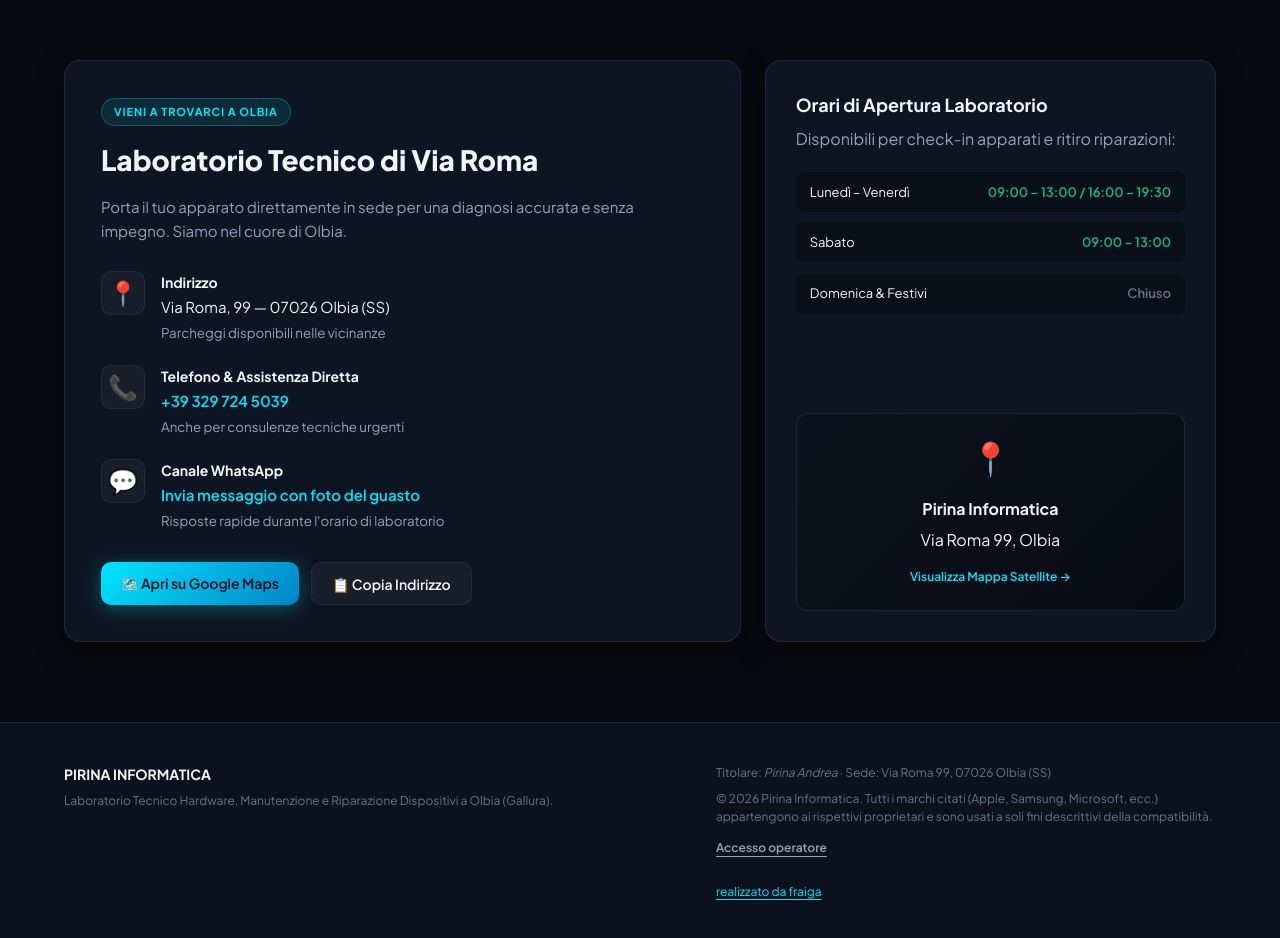
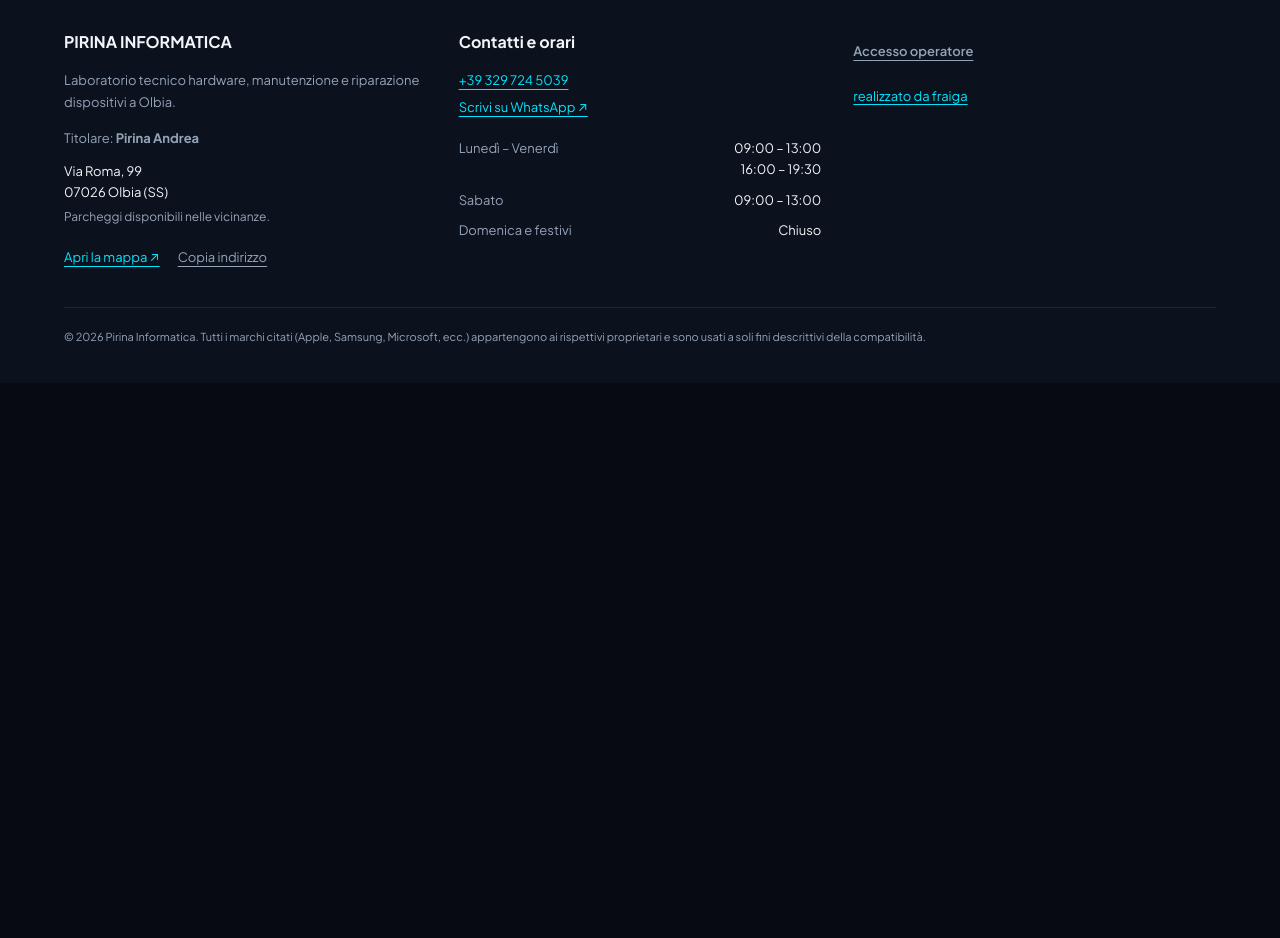
Before and after one commit to buttega-tech/pirina-informatica, a website: page index.html in a window 1280 px wide. Shown: the part 4860-5798 px from the top of the page. After the commit the page ends 5243 px from the top, so only its background shows below. Drawn offline with Linux system fonts and the light colour scheme.

Commit message:
feat: consolidate Pirina contact details in a three-column footer

```diff
--- a/index.html
+++ b/index.html
@@ -632,85 +632,6 @@
     </div>
   </section>
 
-  <!-- Location & Contact Section -->
-  <section class="section contact-section" id="contatti">
-    <div class="container contact-grid">
-      <div class="contact-info glass-panel">
-        <span class="badge-tag">VIENI A TROVARCI A OLBIA</span>
-        <h2>Laboratorio Tecnico di Via Roma</h2>
-        <p class="contact-lead">Porta il tuo apparato direttamente in sede per una diagnosi accurata e senza impegno. Siamo nel cuore di Olbia.</p>
-
-        <div class="info-blocks">
-          <div class="info-block">
-            <span class="info-icon">📍</span>
-            <div>
-              <strong>Indirizzo</strong>
-              <p>Via Roma, 99 — 07026 Olbia (SS)</p>
-              <small class="muted">Parcheggi disponibili nelle vicinanze</small>
-            </div>
-          </div>
-
-          <div class="info-block">
-            <span class="info-icon">📞</span>
-            <div>
-              <strong>Telefono & Assistenza Diretta</strong>
-              <p><a href="tel:+393297245039" class="highlight-link">+39 329 724 5039</a></p>
-              <small class="muted">Anche per consulenze tecniche urgenti</small>
-            </div>
-          </div>
-
-          <div class="info-block">
-            <span class="info-icon">💬</span>
-            <div>
-              <strong>Canale WhatsApp</strong>
-              <p><a href="https://wa.me/393297245039" target="_blank" rel="noopener" class="highlight-link">Invia messaggio con foto del guasto</a></p>
-              <small class="muted">Risposte rapide durante l'orario di laboratorio</small>
-            </div>
-          </div>
-        </div>
-
-        <div class="location-actions">
-          <a href="https://maps.google.com/?q=Via+Roma+99+07026+Olbia+SS" target="_blank" rel="noopener" class="btn btn-primary">
-            🗺️ Apri su Google Maps
-          </a>
-          <button id="copy-address-btn" class="btn btn-outline">
-            📋 Copia Indirizzo
-          </button>
-        </div>
-      </div>
-
-      <!-- Opening Hours & Map Frame -->
-      <div class="hours-card glass-panel">
-        <h3>Orari di Apertura Laboratorio</h3>
-        <p class="muted">Disponibili per check-in apparati e ritiro riparazioni:</p>
-
-        <div class="schedule-table">
-          <div class="schedule-row">
-            <span>Lunedì – Venerdì</span>
-            <span class="hours-badge">09:00 – 13:00 / 16:00 – 19:30</span>
-          </div>
-          <div class="schedule-row">
-            <span>Sabato</span>
-            <span class="hours-badge">09:00 – 13:00</span>
-          </div>
-          <div class="schedule-row closed">
-            <span>Domenica & Festivi</span>
-            <span class="hours-badge muted">Chiuso</span>
-          </div>
-        </div>
-
-        <div class="map-placeholder">
-          <div class="map-inner">
-            <div class="map-pin">📍</div>
-            <strong>Pirina Informatica</strong>
-            <span>Via Roma 99, Olbia</span>
-            <a href="https://maps.google.com/?q=Via+Roma+99+07026+Olbia+SS" target="_blank" rel="noopener" class="map-link">Visualizza Mappa Satellite →</a>
-          </div>
-        </div>
-      </div>
-    </div>
-  </section>
-
   <!-- Sticky Bottom Bar for Mobile -->
   <aside class="mobile-bottom-bar">
     <a href="tel:+393297245039" class="m-action phone">
@@ -727,19 +648,35 @@
     </a>
   </aside>
 
-  <!-- Footer -->
-  <footer class="site-footer">
+  <!-- Footer: company information and reserved access -->
+  <footer class="site-footer" id="contatti">
     <div class="container footer-content">
-      <div class="footer-brand">
-        <strong>PIRINA INFORMATICA</strong>
-        <p>Laboratorio Tecnico Hardware, Manutenzione e Riparazione Dispositivi a Olbia (Gallura).</p>
-      </div>
-      <div class="footer-meta">
-        <p>Titolare: <em>Pirina Andrea</em> · Sede: Via Roma 99, 07026 Olbia (SS)</p>
-        <p class="copyright">© 2026 Pirina Informatica. Tutti i marchi citati (Apple, Samsung, Microsoft, ecc.) appartengono ai rispettivi proprietari e sono usati a soli fini descrittivi della compatibilità.</p>
-        <p><a href="/operatore" class="footer-operator">Accesso operatore</a></p>
+      <section class="footer-company" aria-labelledby="footer-company-title">
+        <h2 id="footer-company-title">PIRINA INFORMATICA</h2>
+        <p>Laboratorio tecnico hardware, manutenzione e riparazione dispositivi a Olbia.</p>
+        <p class="footer-owner">Titolare: <strong>Pirina Andrea</strong></p>
+        <address>Via Roma, 99<br>07026 Olbia (SS)</address>
+        <p class="footer-hint">Parcheggi disponibili nelle vicinanze.</p>
+        <div class="footer-actions">
+          <a href="https://maps.google.com/?q=Via+Roma+99+07026+Olbia+SS" target="_blank" rel="noopener noreferrer">Apri la mappa ↗</a>
+          <button id="copy-address-btn" type="button">Copia indirizzo</button>
+        </div>
+      </section>
+      <section class="footer-contacts" aria-labelledby="footer-contacts-title">
+        <h2 id="footer-contacts-title">Contatti e orari</h2>
+        <p><a href="tel:+393297245039">+39 329 724 5039</a></p>
+        <p><a href="https://wa.me/393297245039" target="_blank" rel="noopener noreferrer">Scrivi su WhatsApp ↗</a></p>
+        <dl class="footer-hours">
+          <div><dt>Lunedì – Venerdì</dt><dd>09:00 – 13:00<br>16:00 – 19:30</dd></div>
+          <div><dt>Sabato</dt><dd>09:00 – 13:00</dd></div>
+          <div><dt>Domenica e festivi</dt><dd>Chiuso</dd></div>
+        </dl>
+      </section>
+      <div class="footer-utility">
+        <a href="/operatore" class="footer-operator">Accesso operatore</a>
         <p class="footer-credit"><fraiga-credit theme="dark"><a href="https://fraiga.it/" target="_blank" rel="noopener noreferrer">realizzato da fraiga</a></fraiga-credit></p>
       </div>
+      <p class="copyright">© 2026 Pirina Informatica. Tutti i marchi citati (Apple, Samsung, Microsoft, ecc.) appartengono ai rispettivi proprietari e sono usati a soli fini descrittivi della compatibilità.</p>
     </div>
   </footer>
 
--- a/style.css
+++ b/style.css
@@ -1080,57 +1080,43 @@
 /* Footer */
 .site-footer {
   border-top: 1px solid var(--border-color);
-  padding: 40px 0 60px 0;
+  padding: 48px 0 36px;
   background: var(--bg-surface);
-  font-size: 12px;
-  color: var(--text-dim);
-}
-
+  font-size: 13px;
+  color: var(--text-muted);
+  scroll-margin-top: 96px;
+}
 .footer-content {
-  display: flex;
-  justify-content: space-between;
-  gap: 30px;
-  flex-wrap: wrap;
-}
-
-.footer-brand strong {
-  font-size: 14px;
-  color: var(--text-main);
-  display: block;
-  margin-bottom: 6px;
-}
-
-.footer-meta {
-  max-width: 500px;
-}
-
-.copyright {
-  margin-top: 8px;
-  line-height: 1.5;
-}
-
-.footer-operator {
-  display: inline-flex;
-  align-items: center;
-  min-height: 44px;
-  color: var(--text-muted);
-  font-weight: 600;
-  text-underline-offset: 4px;
-}
-
-.footer-operator:hover,
-.footer-operator:focus-visible {
-  color: var(--accent-cyan);
-}
-
-.footer-credit {
-  margin-top: 12px;
-}
-
-.footer-credit a {
-  color: var(--accent-cyan);
-  text-decoration: underline;
-  text-underline-offset: 3px;
+  display: grid;
+  grid-template-columns: repeat(3, minmax(0, 1fr));
+  gap: 32px;
+  align-items: start;
+}
+.footer-content > * { min-width: 0; }
+.footer-content h2 { font-size: 16px; color: var(--text-main); margin-bottom: 14px; }
+.footer-content p { line-height: 1.7; }
+.footer-content address { font-style: normal; color: var(--text-main); margin-top: 12px; }
+.footer-owner { margin-top: 14px; }
+.footer-hint { font-size: 12px; margin-top: 4px; }
+.footer-contacts a, .footer-actions a { color: var(--accent-cyan); text-underline-offset: 4px; }
+.footer-contacts > p + p { margin-top: 5px; }
+.footer-actions { display: flex; flex-wrap: wrap; align-items: center; gap: 8px 18px; margin-top: 12px; }
+.footer-actions a, .footer-actions button { display: inline-flex; align-items: center; min-height: 36px; }
+.footer-actions button { background: transparent; border: 0; padding: 0; font: inherit; color: var(--text-muted); text-decoration: underline; text-underline-offset: 4px; cursor: pointer; }
+.footer-hours { margin-top: 20px; display: grid; gap: 10px; }
+.footer-hours > div { display: flex; flex-wrap: wrap; justify-content: space-between; gap: 4px 16px; }
+.footer-hours dd { color: var(--text-main); text-align: right; }
+.footer-utility { display: flex; flex-direction: column; align-items: flex-start; }
+.footer-operator { display: inline-flex; align-items: center; min-height: 44px; color: var(--text-muted); font-weight: 600; text-underline-offset: 4px; }
+.footer-operator:hover, .footer-operator:focus-visible, .footer-actions button:hover { color: var(--accent-cyan); }
+.footer-credit { margin-top: 12px; }
+.footer-credit a { color: var(--accent-cyan); text-decoration: underline; text-underline-offset: 3px; }
+.copyright { grid-column: 1 / -1; border-top: 1px solid var(--border-color); padding-top: 20px; font-size: 11px; line-height: 1.6; }
+@media (max-width: 900px) {
+  .footer-content { grid-template-columns: 1fr; gap: 30px; }
+  .footer-content h2 { margin-bottom: 10px; }
+  .footer-hours { max-width: 400px; }
+  .footer-actions a, .footer-actions button { min-height: 44px; }
 }
 
 /* -------------------------------------------------------------
```
